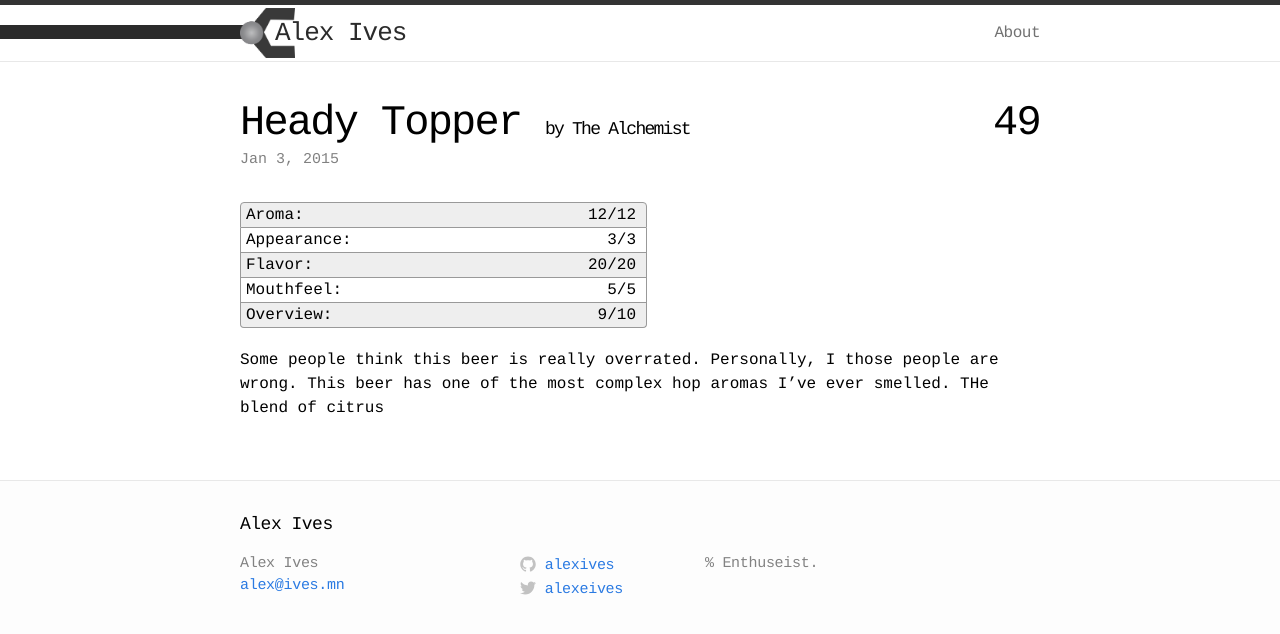
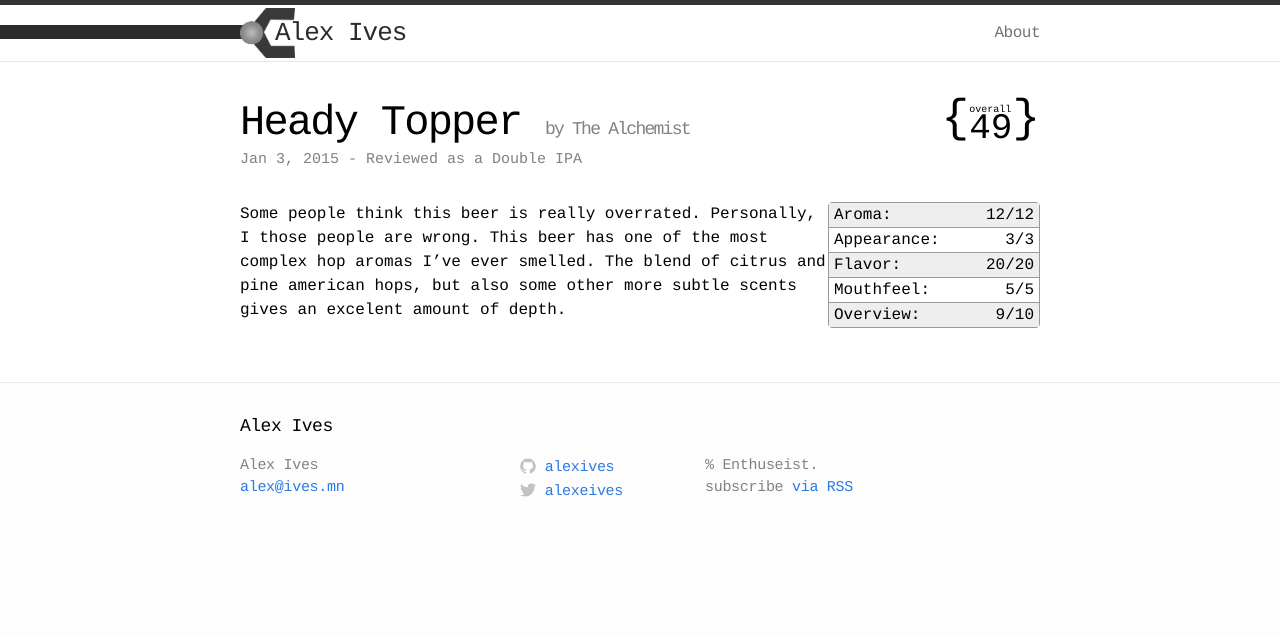
Before and after one commit to alexives/alexives.github.io, a Jekyll site: the page built from _posts/beer/2015-01-03-heady-topper.md, in a window 1280 px wide. Shown: the top 634 px of the page. Built offline with Jekyll 4.4.1, drawn with Linux system fonts in a browser that asks for light colours.

Commit message:
Finished the beer review additions to the homepage template.

```diff
--- a/_includes/footer.html
+++ b/_includes/footer.html
@@ -54,6 +54,8 @@
 
     <div class="footer-col-3 column">
       <p class="text">{{ site.description }}</p>
+
+      <p class="rss-subscribe">subscribe <a href="{{ "/feed.xml" | prepend: site.baseurl }}">via RSS</a></p>
     </div>
 
   </div>
--- a/_layouts/beer.html
+++ b/_layouts/beer.html
@@ -4,15 +4,17 @@
 <div class="post">
 
   <header class="post-header">
-    <h1>{{ page.beer }} <span class="brewery">by {{ page.brewery }}</span><span class="overall">{{ page.overall-score }}</span></h1>
-    <p class="meta">{{ page.date | date: "%b %-d, %Y" }}{% if page.author %} • {{ page.author }}{% endif %}{% if page.meta %} • {{ page.meta }}{% endif %}</p>
+  	<span class="overall-box">}</span><span class="overall-score"><span class="overall-label">overall</span>{{ page.overall-score }}</span><span class="overall-box">{</span>
+    <h1>{{ page.beer }} <span class="brewery">by {{ page.brewery }}</span></h1>
+    <p class="meta">{{ page.date | date: "%b %-d, %Y" }}{% if page.author %} • {{ page.author }}{% endif %}{% if page.meta %} • {{ page.meta }}{% endif %} - Reviewed as a {{ page.style }}</p>
   </header>
+  <div class="properties">
     <div class="aroma">Aroma: <span>{{ page.aroma-score }}/12</span></div>
     <div class="appearance">Appearance: <span>{{ page.appearance-score }}/3 </span></div>
     <div class="flavor">Flavor: <span>{{ page.flavor-score }}/20</span></div>
     <div class="mouthfeel">Mouthfeel: <span>{{ page.mouthfeel-score }}/5 </span></div>
     <div class="overview">Overview: <span>{{ page.overview-score }}/10</span></div>
-
+  </div>
   <article class="post-content">
   {{ content }}
   </article>
--- a/_posts/beer/2015-01-03-heady-topper.md
+++ b/_posts/beer/2015-01-03-heady-topper.md
@@ -15,8 +12,7 @@
 overview-score: 9
 overall-score: 49
 
-
-categories: beer, review
+categories: beer
 ---
 
-Some people think this beer is really overrated. Personally, I those people are wrong. This beer has one of the most complex hop aromas I've ever smelled. THe blend of citrus
+Some people think this beer is really overrated. Personally, I those people are wrong. This beer has one of the most complex hop aromas I've ever smelled. The blend of citrus and pine american hops, but also some other more subtle scents gives an excelent amount of depth.
--- a/css/main.css
+++ b/css/main.css
@@ -17,7 +17,11 @@
   background-color: #fdfdfd;
 }
 
-h1, h2, h3, h4, h5, h6 { font-size: 100%; font-weight: 400; }
+h1, h2, h3, h4, h5, h6 { font-weight: 400; }
+
+h1 {
+  font-size: 180%;
+}
 
 a         { color: #2a7ae2; text-decoration: none; }
 a:hover   { color: #000; text-decoration: underline; }
@@ -38,6 +42,10 @@
   padding: 0 30px;
   margin: 0 auto;
   zoom: 1;
+}
+
+.dash {
+  height: 18px;
 }
 
 
@@ -183,7 +191,10 @@
 
 .home h1 { margin-bottom: 25px; }
 
-.posts { list-style-type: none; }
+.posts {
+  list-style-type: none;
+  float: left;
+}
 
 .posts li { margin-bottom: 30px; }
 
@@ -295,48 +306,88 @@
   border-radius: 3px;
 }
 
-/* scores */
+/* beer on index */
 
-.aroma {
-  border-top-left-radius:  4px;
-  border-top-right-radius: 4px;
-  padding-left: 5px;
-  width: 400px;
+.beer {
   border: 1px solid #999;
+  width: 300px;
+  float: right;
+  display: block;
+  list-style: none;
+  border-radius: 5px;
+}
+
+span.beer-review {
+  padding: 4px;
+  display: block;
+}
+
+.beer-review-link {
+  font-size: 14px;
+  padding: 4px;
+  display: block;
+}
+
+.beer-review-link:hover {
+  background-color: #ccc;
+}
+
+/* beer layout */
+
+.aroma, .appearance, .mouthfeel, .flavor {
+  padding: 0px 5px;
+  width: 200px;
+  border-bottom: 1px solid #999;
+}
+
+.overview {
+  padding: 0px 5px;
+}
+
+.flavor, .aroma, .overview {
   background-color: #eee;
 }
 
-.appearance, .mouthfeel, .flavor, .overview {
-  padding-left: 5px;
-  width: 400px;
-  border-left: 1px solid #999;
-  border-right: 1px solid #999;
-  border-bottom: 1px solid #999;
+.properties {
+  margin: none;
+  padding: none;
+  width: 210px;
+  border-radius: 4px;
+  border: 1px solid #999;
 }
 
-.flavor {
-  background-color: #eee;
+.properties div span {
+  float: right;
 }
 
-.overview {
-  background-color: #eee;
-  border-bottom-left-radius:  4px;
-  border-bottom-right-radius: 4px;
+.properties {
+  float: right;
 }
 
-.appearance span, .mouthfeel span, .flavor span, .aroma span, .overview span {
+span.overall-label {
   float: right;
-  margin-right: 10px;
+  font-size: 10px;
+  position: absolute;
 }
 
-span.overall {
+span.overall-box {
+  margin-top: -17px;
+  float: right;
+  font-size: 46px;
+}
+
+span.overall-score {
+  font-size: 36px;
   float: right;
 }
 
 .brewery {
   white-space: nowrap;
   font-size: 18px;
+  color: #818181;
 }
+
+
 
 .post pre.terminal code { background-color: #333; }
 
@@ -428,6 +479,10 @@
     clear: both;
   }
 
+  .beer {
+    width: 100%;
+  }
+
 }
 
 @media screen and (max-width: 600px) {
```
Also changed, not shown: other parts of _posts/beer/2015-01-03-heady-topper.md (+0 -3 lines), index.html (+5 -11 lines), images/dash.png (added).
